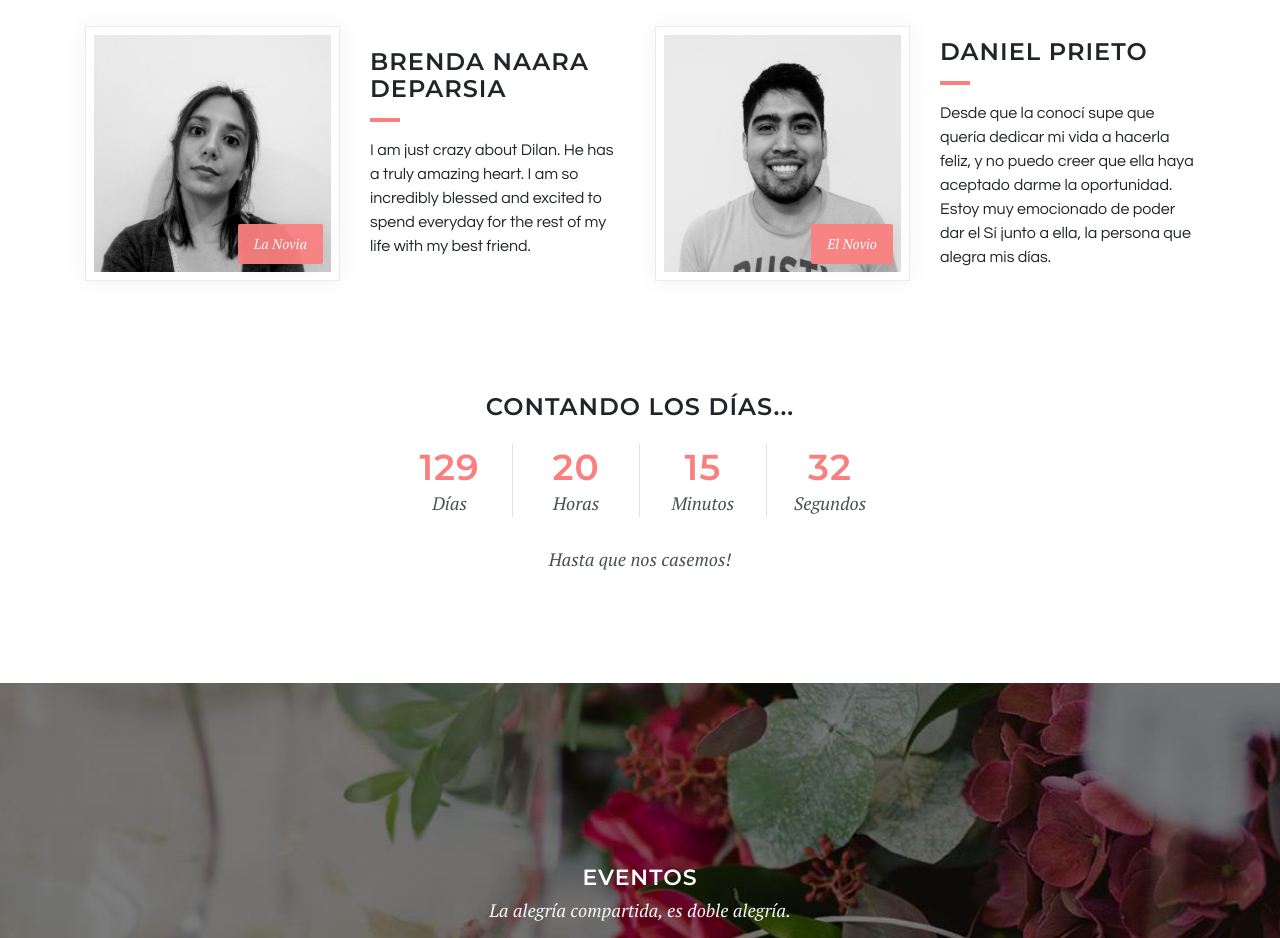
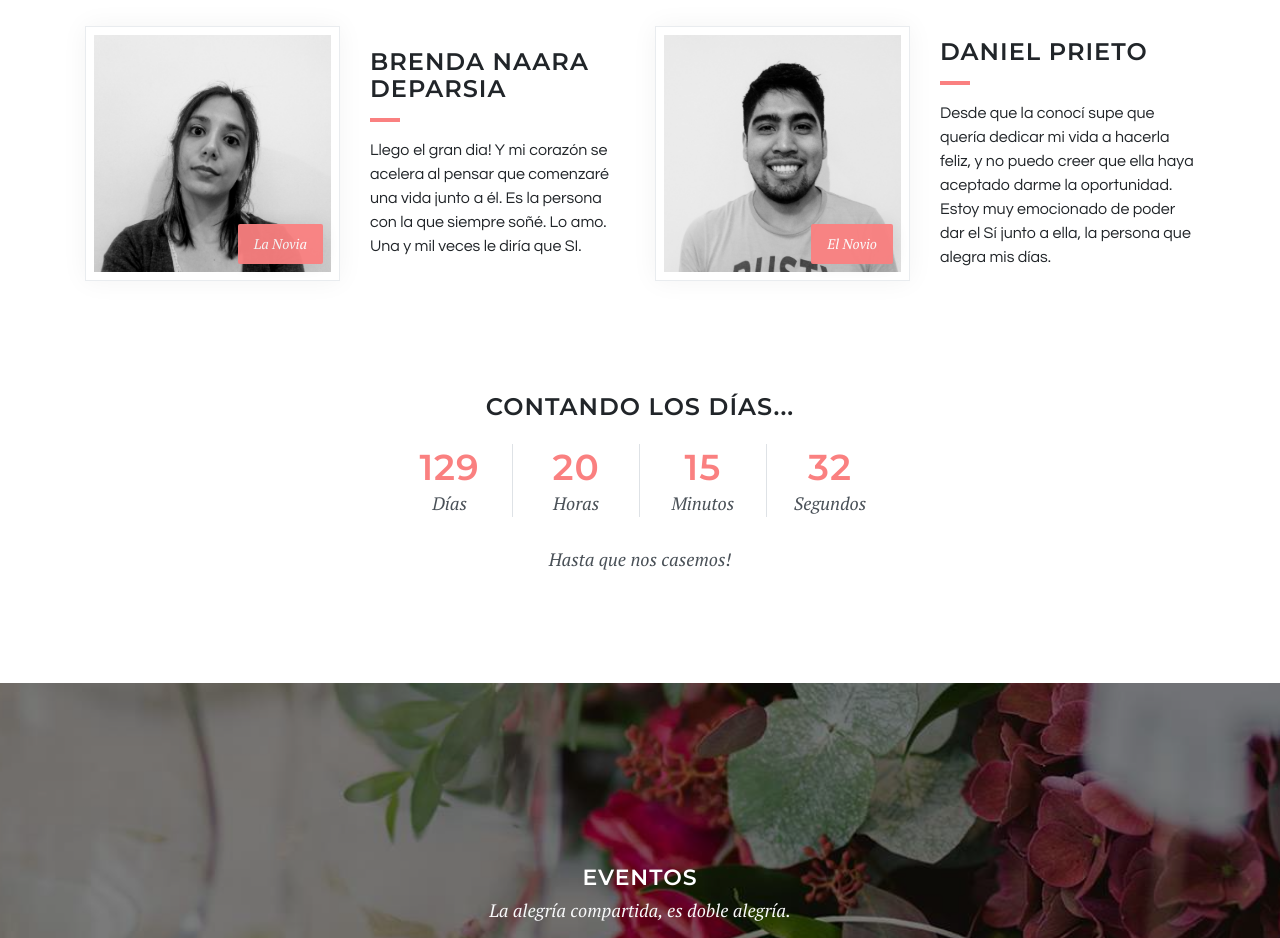
Before and after one commit to brendaydaniel/brendaydaniel.github.io, a plain HTML site: page index.html in a window 1280 px wide. Shown: the part 1140-2078 px from the top of the page. Drawn offline with Linux system fonts and the light colour scheme; no server answers.

Commit message:
Update index.html

```diff
--- a/index.html
+++ b/index.html
@@ -174,7 +174,7 @@
                         <div class="text-center text-md-left">
                             <span class="d-block font-alt letter-spacing-1 text-extra-large text-uppercase">Brenda Naara Deparsia</span>
                             <span class="bg-base-color mt-3 mx-auto mx-md-0 sep-line-thick"></span>
-                            <p class="mb-0 mt-3 text-medium">I am just crazy about Dilan. He has a truly amazing heart. I am so incredibly blessed and excited to spend everyday for the rest of my life with my best friend.</p>
+                            <p class="mb-0 mt-3 text-medium">Llego el gran dia! Y mi corazón se acelera al pensar que comenzaré una vida junto a él. Es la persona con la que siempre soñé. Lo amo. Una y mil veces le diría que SI.</p>
                         </div>
                         <!-- //.text-center -->
                     </div>
```
